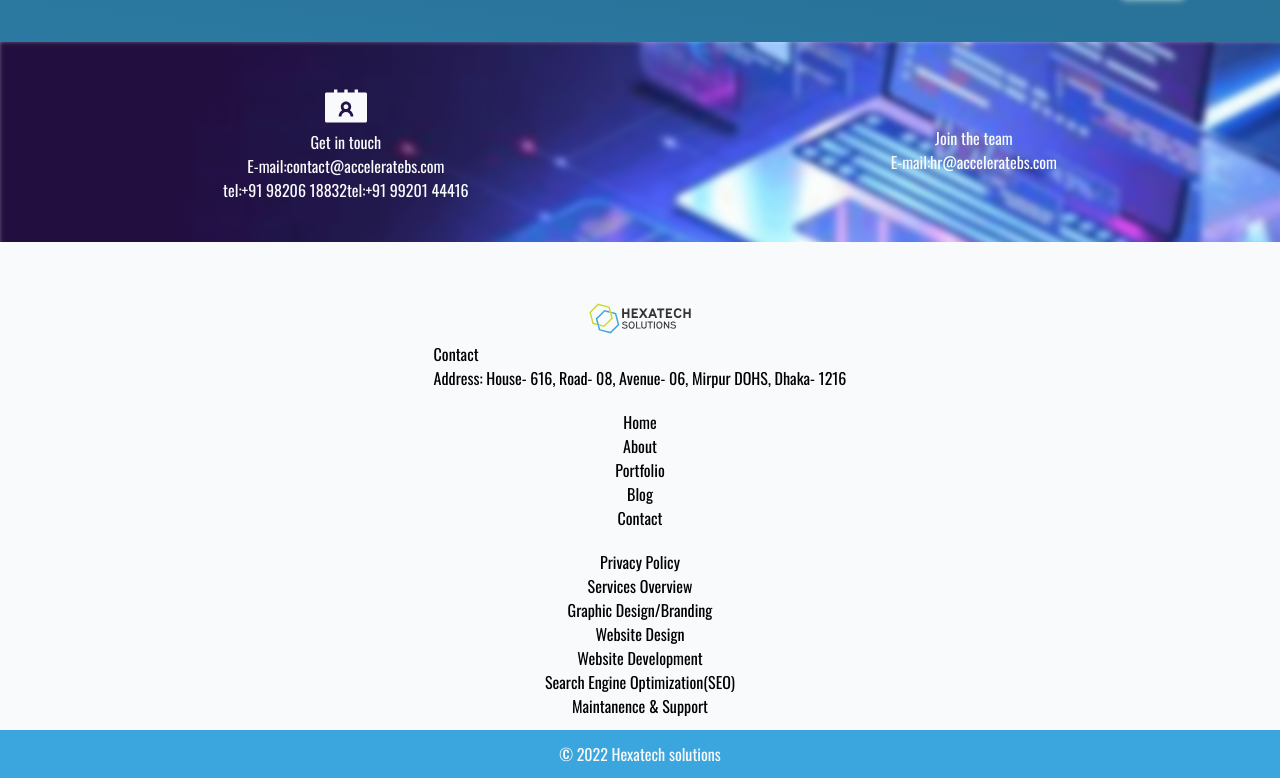
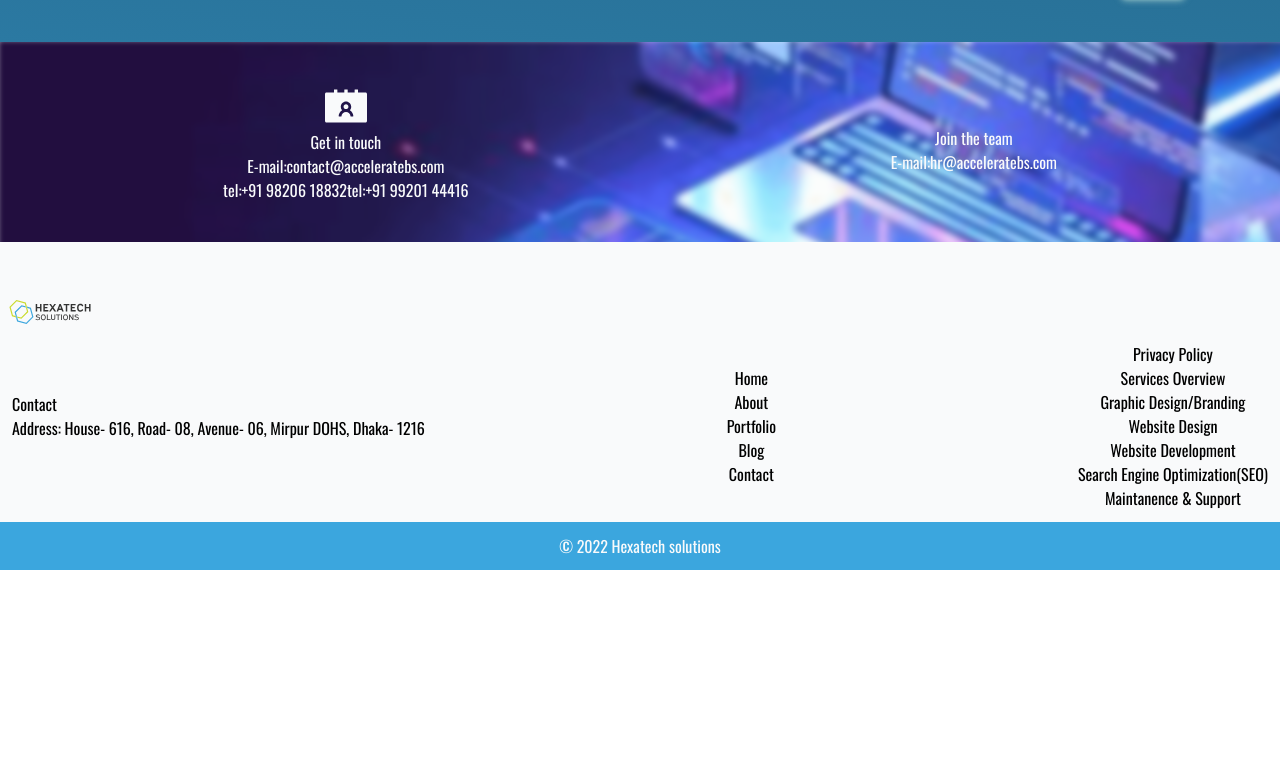
Before and after one commit to soyabatwork/hexatech-site, a Next.js app: page / in a window 1280 px wide. Shown: the part 3243-4021 px from the top of the page. After the commit the page ends 3813 px from the top, so only its background shows below. Built offline with nearby package versions, Linux system fonts and the light colour scheme.

Commit message:
third commit

```diff
--- a/components/Footer.jsx
+++ b/components/Footer.jsx
@@ -5,16 +5,13 @@ import HexaLogo from "../public/assets/svg/logo-dark.svg";
 
 const Footer = () => {
   return (
-    <div className="mt-5 ">
-      <div className="container mx-auto flex flex-col items-center">
+    <div className="mt-5">
+      <div className="container mx-auto flex flex-col ">
         {/* logo */}
-        <div
-          className="h-12 scale-125
-        mb-5 block"
-        >
+        <div className="h-12 ">
           <Image height="100" width="100" src={HexaLogo} />
         </div>
-        <div className="space-y-5 p-3">
+        <div className="space-y-5 p-3 md:flex justify-between flex-grow items-center">
           {/* contact */}
           <div>
             <h6>Contact</h6>
--- a/components/HomeFullStack.jsx
+++ b/components/HomeFullStack.jsx
@@ -31,7 +31,9 @@ const HomeFullStack = () => {
         </p>
         <div className="space-x-3">
           <button className="btn bg-slate-50">Explore our process</button>
-          <button className="btn bg-green-primary">Request a quote</button>
+          <button className="btn bg-green-primary mt-2 md:mt-0">
+            Request a quote
+          </button>
         </div>
       </div>
     </FullStackContainer>
```
